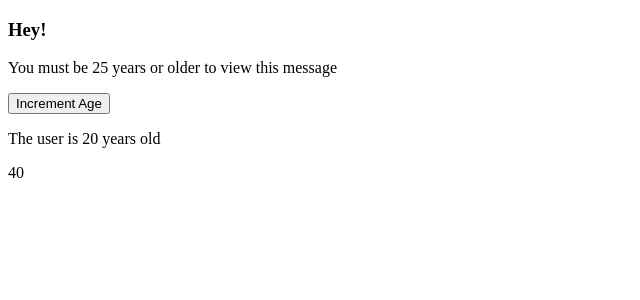
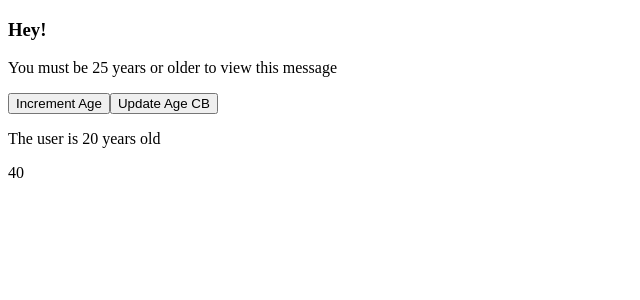
Before and after one commit to BenJohnsonFullStack/vue-course-app, a Vue app: page / in a window 1280 px wide. Shown: the top 300 px of the page, without its empty margins (0-640 px from the left). Built offline with nearby package versions, Linux system fonts and the light colour scheme.

Commit message:
callback functions

```diff
--- a/src/App.vue
+++ b/src/App.vue
@@ -1,7 +1,7 @@
 <template>
   <h3>Hey!</h3>
   <Greeting :age="age" />
-  <User :age="age" @age-change="updateAge" />
+  <User :age="age" @age-change="updateAge" :ageChangeFn="updateAgeCB" />
 </template>
 
 <script>
@@ -20,6 +20,9 @@ export default {
     updateAge(num) {
       this.age += num;
     },
+    updateAgeCB(num) {
+      this.age += num;
+    },
   },
 };
 </script>
--- a/src/components/User.vue
+++ b/src/components/User.vue
@@ -1,5 +1,6 @@
 <template>
   <button type="button" @click="onClickAge">Increment Age</button>
+  <button type="button" @click="ageChangeFn(3)">Update Age CB</button>
 
   <p>The user is {{ age }} years old</p>
   <p>{{ ageDoubled }}</p>
@@ -17,6 +18,7 @@ export default {
         return value < 130;
       },
     },
+    ageChangeFn: Function,
   },
   emits: ["age-change"],
   computed: {
```
